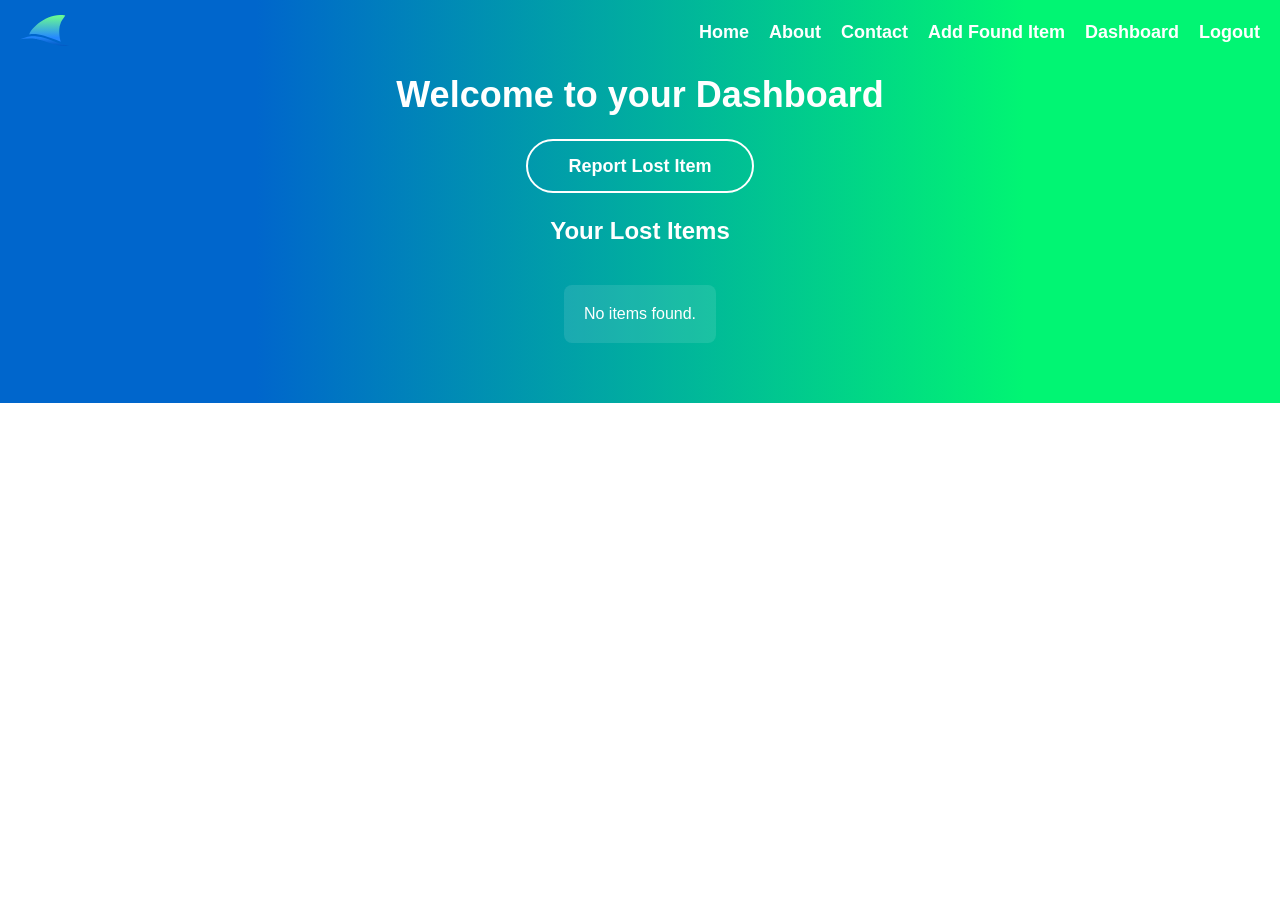
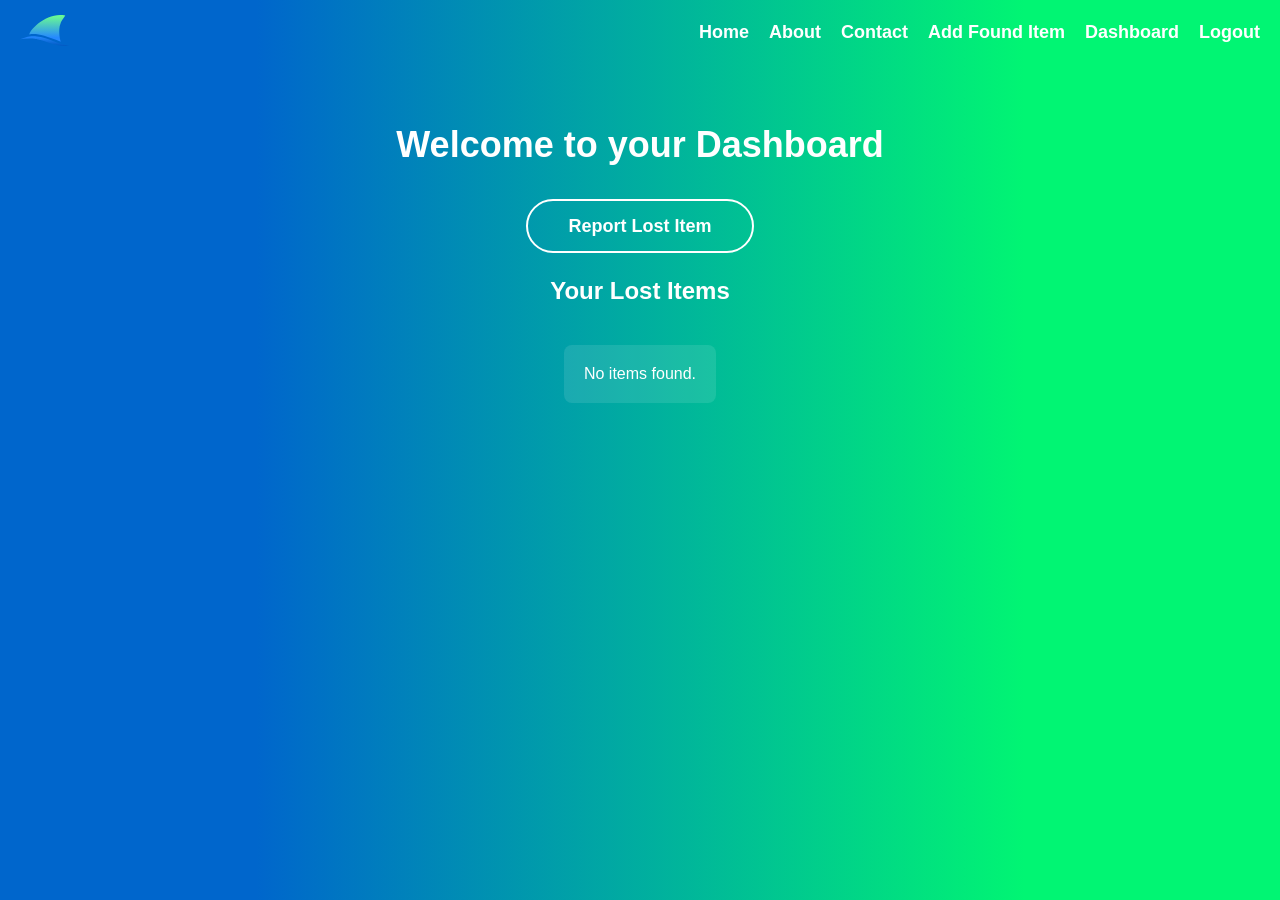
Before and after one commit to jfodera/Finder, a PHP site: page /php/dashboard.php in a window 1280 px wide. Before the commit the page ends 403 px from the top, so only its background shows below. Run offline with PHP 8.4, Linux system fonts and the light colour scheme; the visitor is signed in with stand-in values (Sample User, id 1); data that the repository does not hold is empty.

Commit message:
Heigh Fixed

```diff
--- a/style.css
+++ b/style.css
@@ -6,9 +6,10 @@ html {
 }
 
 .container {
+    height: 100%;
     display: flex;
     flex-direction: column;
-    padding-top: 50px;
+    padding-top: 100px;
     align-items: center;
     background: linear-gradient(to right, #0066cc 20%, #01f573 80%);
     color: white;
@@ -308,10 +309,6 @@ h1 {
     text-decoration: underline;
 }
 
-.dashboard-heading {
-    margin-bottom: 20px;
-}
-
 /* Location Selection Styles */
 .locations-container {
     background: rgba(255, 255, 255, 0.1);
```
